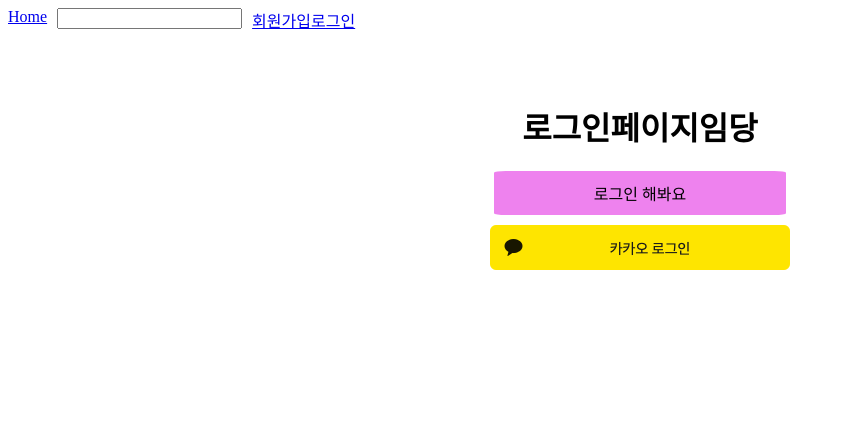
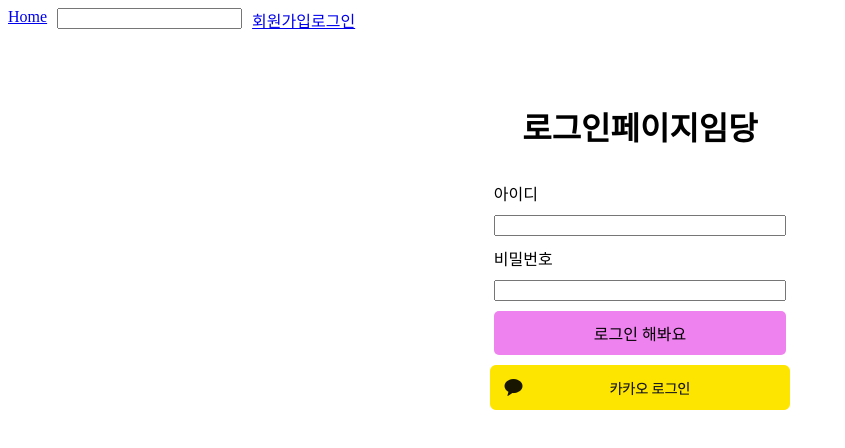
Before and after one commit to OhHyerin/WE-TNESS, a React (Create React App) app in the folder frontend/: page /login in a window 1280 px wide. Shown: the top 448 px of the page, without its empty margins (0-845 px from the left). Built offline with nearby package versions, Linux system fonts and the light colour scheme.

Commit message:
style : 로그인, 로그아웃 액션명 변경 / InputBox => FormBox 이름 변경 / LoginBar => SubmitBtn 이름 변경 / 로그인 페이지 입력 Form 생성

```diff
--- a/frontend/src/components/common/InputBox.jsx
+++ b/frontend/src/components/common/FormBox.jsx
@@ -1,6 +1,6 @@
 import styled from 'styled-components';
 
-const InpuBox = styled.div`
+const FormBox = styled.div`
   display: flex;
   flex-direction: column;
   justify-content: center;
@@ -8,4 +8,4 @@
   margin-top: 50px;
 `
 
-export default InpuBox;
+export default FormBox;
--- a/frontend/src/components/common/NavBar.jsx
+++ b/frontend/src/components/common/NavBar.jsx
@@ -1,7 +1,7 @@
 import { useDispatch, useSelector } from 'react-redux';
 import { Link } from 'react-router-dom';
 import styled from 'styled-components';
-import { switchLoginState } from '../../features/user/userSlice';
+import { logout } from '../../features/user/userSlice';
 import SearchForm from '../search/SearchForm';
 
 const Nav = styled.div`
@@ -24,7 +24,7 @@
             <div>
               <button
                 onClick={() => {
-                  dispatch(switchLoginState());
+                  dispatch(logout());
                 }}>
                 Logout
               </button>
--- a/frontend/src/components/common/login/CommonLoginBar.jsx
+++ b/frontend/src/components/common/SubmitBtn.jsx
@@ -1,15 +1,15 @@
 import styled from 'styled-components';
 
-const CommonLoginBar = styled.div`
+const SubmitBtn = styled.div`
   display: flex;
   justify-content: center;
   align-items: center;
   padding: 10px 100px;
   background-color: violet;
-  border-radius: 4%;
+  border-radius: 5px;
   :hover {
     cursor: pointer;
   }
 `
 
-export default CommonLoginBar;
+export default SubmitBtn;
--- a/frontend/src/components/common/login/KakaoLoginBar.jsx
+++ b/frontend/src/components/common/login/KakaoLoginBar.jsx
@@ -4,7 +4,6 @@
 const KakaoLoginBar = styled.img.attrs({
   src: `${kakaoImg}`
 })`
-  margin: 10px auto;
   color: transparent;
   width: 300px;
   height: 45px;
--- a/frontend/src/features/user/userSlice.js
+++ b/frontend/src/features/user/userSlice.js
@@ -9,12 +9,15 @@
   name: 'counter',
   initialState,
   reducers: {
-    switchLoginState: state => {
+    login: state => {
+      state.isLogin = !state.isLogin;
+    },
+    logout: state => {
       state.isLogin = !state.isLogin;
     },
   },
 });
 
-export const { switchLoginState } = counterSlice.actions;
+export const { login, logout } = counterSlice.actions;
 
 export default counterSlice.reducer;
--- a/frontend/src/pages/accounts/Login.jsx
+++ b/frontend/src/pages/accounts/Login.jsx
@@ -1,26 +1,62 @@
+import { useState } from 'react';
 import { useDispatch } from 'react-redux';
-import { switchLoginState } from '../../features/user/userSlice';
+import styled from 'styled-components';
+import { login } from '../../features/user/userSlice';
 import KAKAO_AUTH_URL from '../../api/Oauth';
-import InputBox from '../../components/common/InputBox'
-import CommonLoginBar from '../../components/common/login/CommonLoginBar';
+import FormBox from '../../components/common/FormBox'
+import SubmitBtn from '../../components/common/SubmitBtn';
 import KakaoLoginBar from '../../components/common/login/KakaoLoginBar';
 
+const LoginForm = styled.form`
+  display: flex;
+  flex-direction: column;
+  padding: 10px;
+  gap: 10px;
+`
+
 export default function Login() {
+  const [inputId, setInputId] = useState('')
+  const [inputPw, setInputPw] = useState('')
+
   const dispatch = useDispatch();
+
+  const handleInputId = e => {
+    setInputId(e.target.value)
+  };
+
+  const handleInputPw = e => {
+    setInputPw(e.target.value)
+  };
+
   return (
     <div>
-      <InputBox>
+      <FormBox>
         <h1>로그인페이지임당</h1>
-        <CommonLoginBar
-          onClick={() => {
-            dispatch(switchLoginState());
-          }}>
-          로그인 해봐요
-        </CommonLoginBar>
+        <LoginForm>
+          <label>아이디</label>
+          <input
+            type='text'
+            value={inputId}
+            onChange={handleInputId}
+          />
+          <label>비밀번호</label>
+          <input
+            type='password'
+            value={inputPw}
+            onChange={handleInputPw}
+          />
+          <SubmitBtn
+            onClick={() => {
+              dispatch(login())
+            }}>
+            로그인 해봐요
+          </SubmitBtn>
+        </LoginForm>
+
         <a href={KAKAO_AUTH_URL}>
           <KakaoLoginBar/>
         </a>
-      </InputBox>
+      </FormBox>
     </div>
   );
 }
--- a/frontend/src/pages/accounts/Signup.jsx
+++ b/frontend/src/pages/accounts/Signup.jsx
@@ -1,7 +1,15 @@
-export default function Room() {
+import FormBox from "../../components/common/FormBox";
+import SubmitBtn from '../../components/common/SubmitBtn';
+
+export default function Signup() {
   return (
     <div>
-      <h1>회원가입 페이지입ㄴ당</h1>
+      <FormBox>
+        <h1>회원가입 페이지입니당</h1>
+        <SubmitBtn>
+          회원가입
+        </SubmitBtn>
+      </FormBox>
     </div>
   );
 }
```
